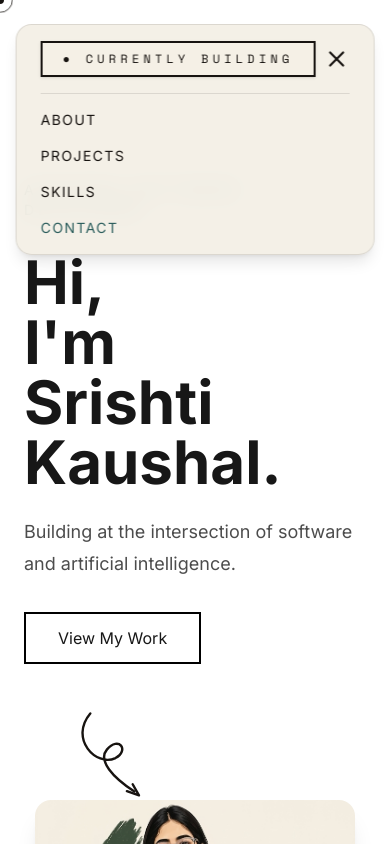
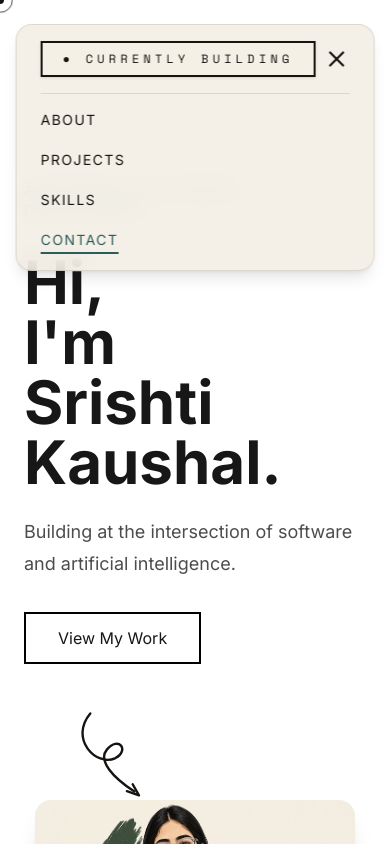
Before and after one commit to Srishti1011/Portfolio, a Next.js app: page / in a window 390 px wide. Both pictures are taken after a click on the button "Toggle menu". Shown: the top 844 px of the page. Built offline with nearby package versions, Linux system fonts and the light colour scheme.

Commit message:
Fixed bug: clicking same button after scrolling up doesn't work

```diff
--- a/components/Navbar.js
+++ b/components/Navbar.js
@@ -18,6 +18,27 @@ export default function Navbar() {
     { name: "Contact", href: "#contact" },
   ];
 
+  // Scroll helper
+  const handleNavigation = (href, closeMenu = false) => {
+    if (closeMenu) {
+      setMobileOpen(false);
+    }
+
+    const target = document.querySelector(href);
+
+    if (target) {
+      requestAnimationFrame(() => {
+        target.scrollIntoView({
+          behavior: "smooth",
+          block: "start",
+        });
+
+        // Keep URL hash updated
+        window.history.replaceState(null, "", href);
+      });
+    }
+  };
+
   // Highlight active section
   useEffect(() => {
     const sections = document.querySelectorAll("section");
@@ -31,18 +52,25 @@ export default function Navbar() {
             : 0;
         });
 
-        const mostVisible = Object.entries(ratios).reduce((a, b) =>
-          b[1] > a[1] ? b : a
-        );
+        const visible = Object.entries(ratios);
 
-        if (mostVisible[1] > 0) {
-          setActiveSection(mostVisible[0]);
+        if (visible.length) {
+          const mostVisible = visible.reduce((a, b) =>
+            b[1] > a[1] ? b : a
+          );
+
+          if (mostVisible[1] > 0) {
+            setActiveSection(mostVisible[0]);
+          }
         }
       },
-      { threshold: [0, 0.25, 0.45, 0.6, 0.75, 1] }
+      {
+        threshold: [0, 0.25, 0.45, 0.6, 0.75, 1],
+      }
     );
 
     sections.forEach((section) => observer.observe(section));
+
     return () => observer.disconnect();
   }, []);
 
@@ -58,8 +86,9 @@ export default function Navbar() {
       } else {
         if (currentScrollY > lastScrollY + 10) {
           setShowNavbar(false);
-          setMobileOpen(false); // close menu if user scrolls away
+          setMobileOpen(false);
         }
+
         if (currentScrollY < lastScrollY - 10) {
           setShowNavbar(true);
         }
@@ -69,6 +98,7 @@ export default function Navbar() {
     };
 
     window.addEventListener("scroll", handleScroll);
+
     return () => window.removeEventListener("scroll", handleScroll);
   }, []);
 
@@ -82,12 +112,17 @@ export default function Navbar() {
       <div className="flex items-center justify-between">
         <Stamp text="CURRENTLY BUILDING" rotate={0} />
 
-        {/* desktop links */}
+        {/* Desktop */}
         <div className="hidden items-center gap-8 text-sm uppercase tracking-widest md:flex">
           {links.map((link) => (
             <Link
               key={link.href}
               href={link.href}
+              scroll={false}
+              onClick={(e) => {
+                e.preventDefault();
+                handleNavigation(link.href);
+              }}
               className={`relative transition-colors duration-300 ${
                 activeSection === link.href.substring(1)
                   ? "text-[#2B5D5C]"
@@ -95,6 +130,7 @@ export default function Navbar() {
               }`}
             >
               {link.name}
+
               {activeSection === link.href.substring(1) && (
                 <motion.div
                   layoutId="navbarUnderline"
@@ -105,7 +141,7 @@ export default function Navbar() {
           ))}
         </div>
 
-        {/* mobile hamburger toggle */}
+        {/* Mobile Toggle */}
         <button
           onClick={() => setMobileOpen((open) => !open)}
           className="md:hidden text-[#171310]"
@@ -115,7 +151,7 @@ export default function Navbar() {
         </button>
       </div>
 
-      {/* mobile dropdown menu */}
+      {/* Mobile Menu */}
       <AnimatePresence>
         {mobileOpen && (
           <motion.div
@@ -130,14 +166,25 @@ export default function Navbar() {
                 <Link
                   key={link.href}
                   href={link.href}
-                  onClick={() => setMobileOpen(false)}
-                  className={`transition-colors duration-300 ${
+                  scroll={false}
+                  onClick={(e) => {
+                    e.preventDefault();
+                    handleNavigation(link.href, true);
+                  }}
+                  className={`relative w-fit pb-1 transition-colors duration-300 ${
                     activeSection === link.href.substring(1)
                       ? "text-[#2B5D5C]"
                       : "text-[#171310]"
                   }`}
                 >
                   {link.name}
+
+                  {activeSection === link.href.substring(1) && (
+                    <motion.div
+                      layoutId="mobileNavbarUnderline"
+                      className="absolute bottom-0 left-0 right-0 h-[2px] bg-[#2B5D5C]"
+                    />
+                  )}
                 </Link>
               ))}
             </div>
```
